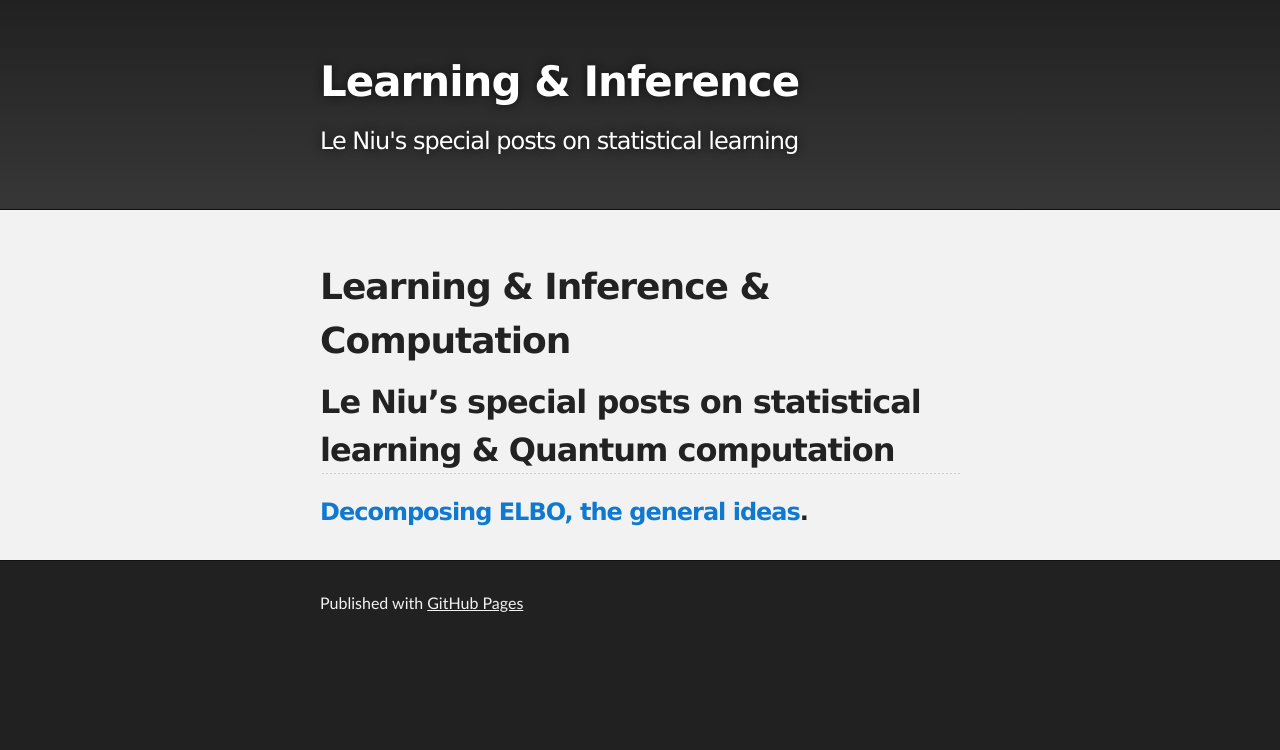
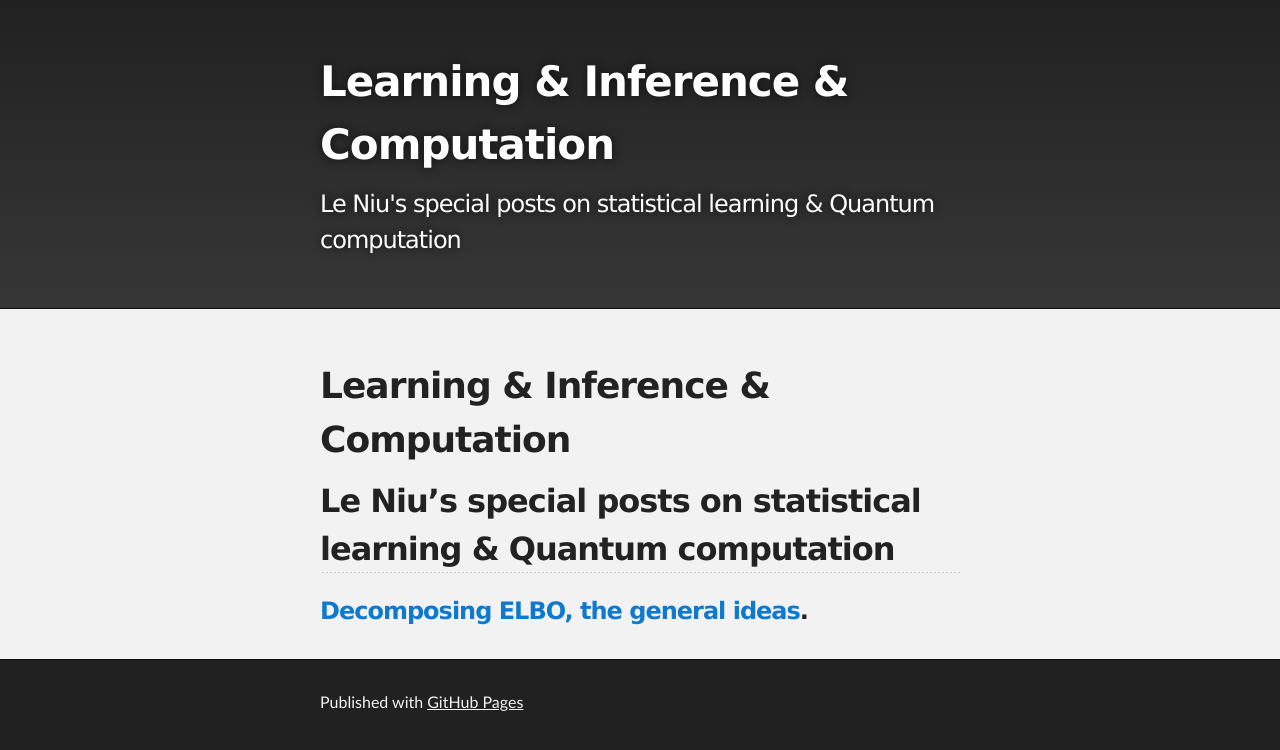
Before and after one commit to overshiki/overshiki.github.io, a Jekyll site: the page built from blog_index.md, in a window 1280 px wide. Shown: the top 750 px of the page. Built offline with Jekyll 4.4.1, drawn with Linux system fonts in a browser that asks for light colours; our own code applies the rules of GitHub Pages for plain Markdown files.

Commit message:
Update _config.yml

```diff
--- a/_config.yml
+++ b/_config.yml
@@ -1,5 +1,5 @@
-title: Learning & Inference
-description: Le Niu's special posts on statistical learning
+title: Learning & Inference & Computation
+description: Le Niu's special posts on statistical learning & Quantum computation
 show_downloads: False
 google_analytics:
 theme: jekyll-theme-slate
```
